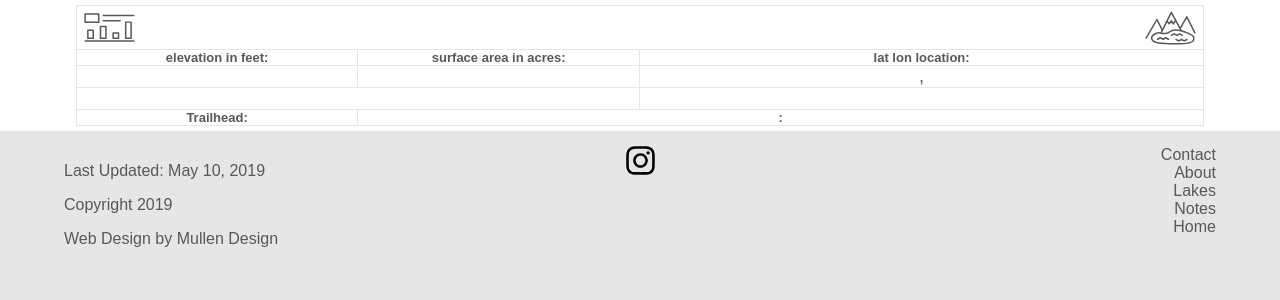
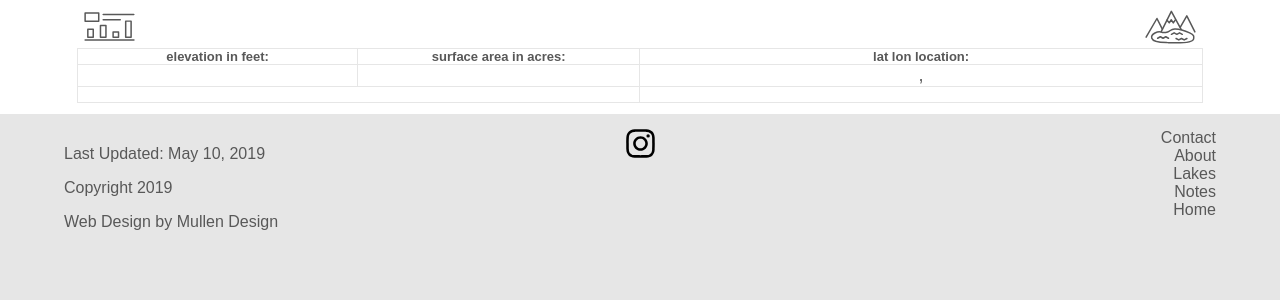
Before and after one commit to mikemullen/lakesofyosemite, a Django app: template lakes/templates/lake_detail.html in a window 1280 px wide. Shown: the part 48-348 px from the top of the page. Run offline with Django 3.2, Linux system fonts and the light colour scheme; the template is opened without the code that fills it, so the values that code supplies are empty; some web fonts are replaced.

Commit message:
remove trailheads clean up margin

```diff
--- a/lakes/templates/lake_detail.html
+++ b/lakes/templates/lake_detail.html
@@ -30,8 +30,10 @@
 		<div class="lakelatlon">{{ lake.lat }}, {{ lake.lon }}</div>
 		<div class="lakeoutline"><img src="{{ lake.lakeoutline.url }}"></div>
 		<div class="lakemap"><img src="{{ lake.locationmap.url }}"></div>
+		<!-- Removed temporarily to simplfy launch moved to 2.0
 		<div class="lakedrainagelable">Trailhead:</div>
 		<div class="lakedrainagetree">{{ lake.trailhead }} : {{ lake.traildistance }}</div>
+		-->
 </div>
 
 
--- a/static/style.css
+++ b/static/style.css
@@ -160,7 +160,7 @@
 
 	margin: auto;
 	background-color: white;
-	border: 1px solid #e6e6e6;
+
 	display: grid;
 	grid-template-columns: 1fr 1fr 1fr 1fr;
 }
@@ -169,6 +169,8 @@
 	grid-column: 1 / 5;
 	grid-row: 2;
 	padding: 10px 10px 0px 10px;
+	border-left: 1px solid #e6e6e6;
+	border-right: 1px solid #e6e6e6;
 }
 
 .lakeimg img {
@@ -181,6 +183,9 @@
 	grid-column: 1 / 5;
 	grid-row: 3;
 	padding-bottom: 5px;
+	border-left: 1px solid #e6e6e6;
+	border-right: 1px solid #e6e6e6;
+	border-bottom: 1px solid #e6e6e6;
 }
 
 .lakename {
@@ -229,6 +234,7 @@
 	grid-row: 2;
 	border-bottom: 1px solid #e6e6e6;
 	border-right: 1px solid #e6e6e6;
+	border-left: 1px solid #e6e6e6;
 }
 
 .size {
@@ -246,6 +252,7 @@
 	grid-column: 3 / 5;
 	grid-row: 2;
 	border-bottom: 1px solid #e6e6e6;
+	border-right: 1px solid #e6e6e6;
 }
 
 .lakeelevation {
@@ -253,6 +260,7 @@
 	grid-row: 3;
 	border-bottom: 1px solid #e6e6e6;
 	border-right: 1px solid #e6e6e6;
+	border-left: 1px solid #e6e6e6;
 }
 
 .lakesize {
@@ -266,6 +274,7 @@
 	grid-column: 3 / 5;
 	grid-row: 3;
 	border-bottom: 1px solid #e6e6e6;
+	border-right: 1px solid #e6e6e6;
 }
 
 .lakeoutline {
@@ -273,12 +282,16 @@
 	grid-row: 4;
 	border-bottom: 1px solid #e6e6e6;
 	border-right: 1px solid #e6e6e6;
+	border-left: 1px solid #e6e6e6;
+	height: calc(100% - 7px);
 }
 
 .lakemap {
 	grid-column: 3 / 5;
 	grid-row: 4;
 	border-bottom: 1px solid #e6e6e6;
+	border-right: 1px solid #e6e6e6;
+	height: calc(100% - 7px);
 }
 
 .lakedrainagelable {
```
